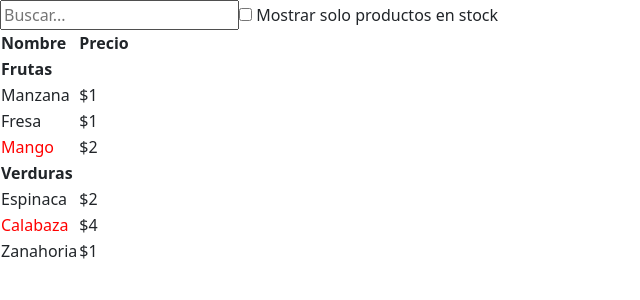
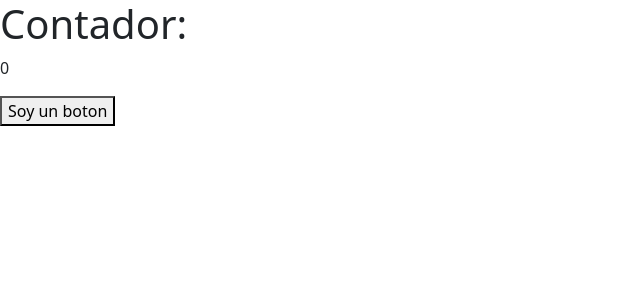
Before and after one commit to jonathanmtzgzz/lets-learn-react, a React (Vite) app: page / in a window 1280 px wide. Shown: the top 300 px of the page, without its empty margins (0-640 px from the left). Built offline with nearby package versions, Linux system fonts and the light colour scheme.

Commit message:
Add Counter component with increment functionality

```diff
--- /dev/null
+++ b/src/components/Counter.jsx
@@ -0,0 +1,17 @@
+import { useState } from "react";
+
+export const Counter = ({ value }) => {
+  const [contador, setContador] = useState(value);
+
+  const handleClick = () => {
+    setContador(contador + 1);
+  };
+
+  return (
+    <>
+      <h1>Contador:</h1>
+      <p>{contador}</p>
+      <button onClick={handleClick}>Soy un boton</button>
+    </>
+  );
+};
--- a/src/main.jsx
+++ b/src/main.jsx
@@ -1,9 +1,11 @@
 import { StrictMode } from "react";
 import { createRoot } from "react-dom/client";
 import App from "./App.jsx";
+import { Counter } from "./components/Counter.jsx";
 
 createRoot(document.getElementById("root")).render(
   <StrictMode>
-    <App />
+    {/* <App /> */}
+    <Counter value={0} />
   </StrictMode>
 );
```
